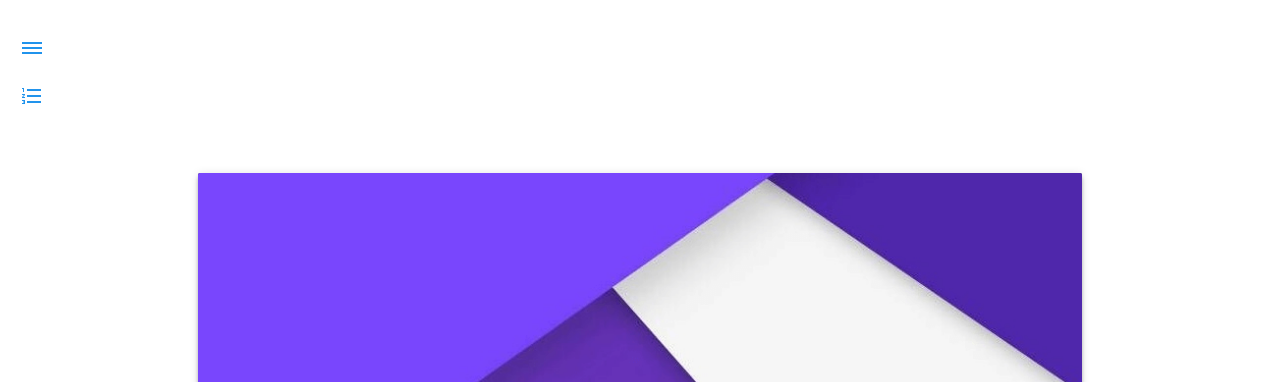
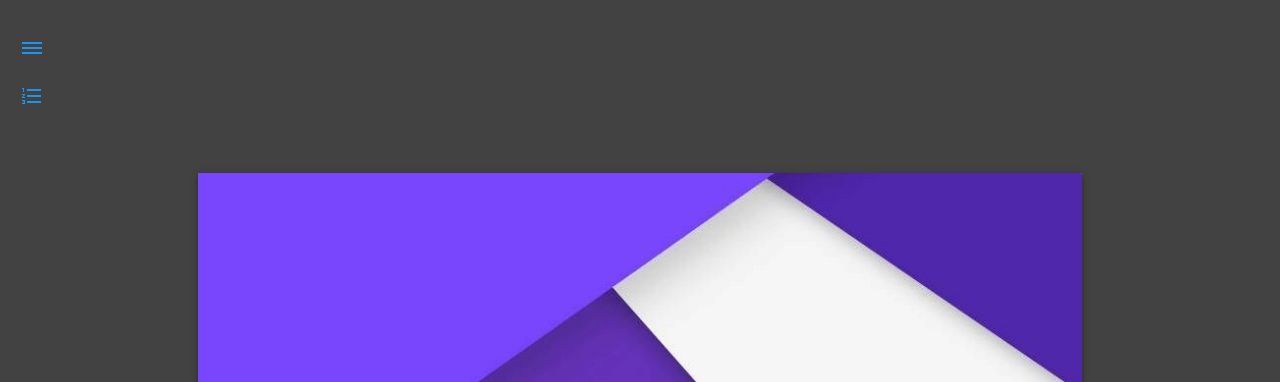
Before and after one commit to nicozh/nicozh.github.io, a plain HTML site: page 2017/10/01/hello-world/index.html in a window 1280 px wide. Shown: the top 382 px of the page. Drawn offline with Linux system fonts and the light colour scheme.

Commit message:
Site updated: 2017-10-10 18:15:18

```diff
--- a/2017/10/01/hello-world/index.html
+++ b/2017/10/01/hello-world/index.html
@@ -179,7 +179,7 @@
 
     <style>
       body{
-        background-color: ;
+        background-color: #424242;
       }
 
       /* blog_info bottom background */
```
Also changed, not shown: 2017/10/01/开通博客啦/index.html (+1 -1 lines), 2017/10/04/Hexo+GitHub搭建个人博客/index.html (+1 -1 lines), archives/2017/10/index.html (+1 -1 lines), archives/2017/index.html (+1 -1 lines), archives/index.html (+1 -1 lines), index.html (+1 -1 lines), tags/web前端/index.html (+1 -1 lines), tags/我的第一个博客/index.html (+1 -1 lines).
